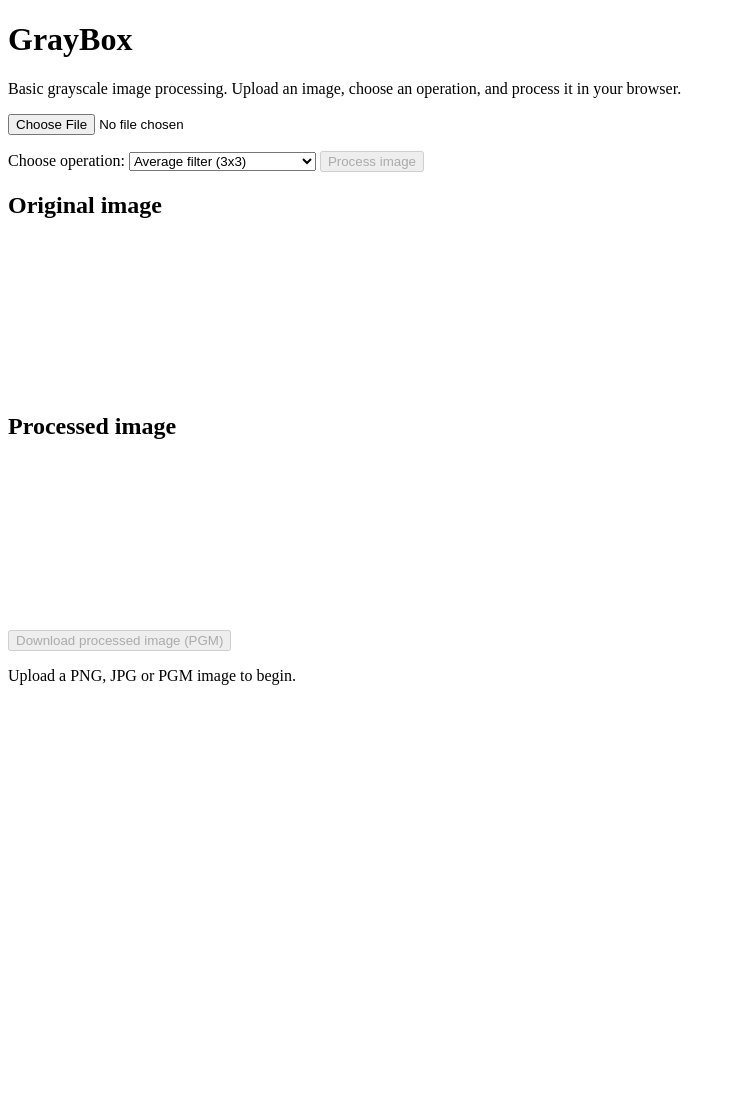
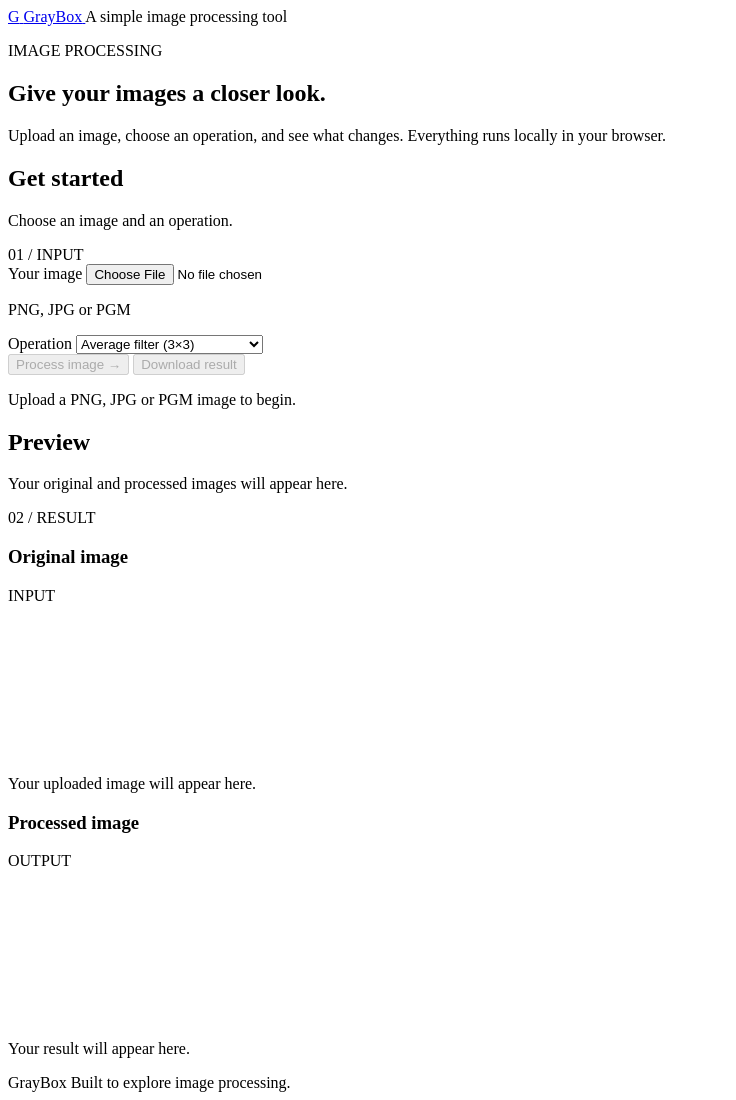
Before and after one commit to siminm05/gray-box, a plain HTML site: page index.html in a window 1280 px wide. Shown: the whole page, without its empty margins (0-736 px from the left). Before the commit the page ends 800 px from the top, so only its background shows below. Drawn offline with Linux system fonts and the light colour scheme.

Commit message:
Enhance index.html with new layout and metadata
Updated the HTML structure and added new elements for improved user interface and experience.

```diff
--- a/index.html
+++ b/index.html
@@ -1,43 +1,111 @@
 <!doctype html>
-<html>
+<html lang="en">
 <head>
   <meta charset="utf-8">
   <meta name="viewport" content="width=device-width, initial-scale=1">
-  <title>GrayBox</title>
+  <meta name="description" content="A simple browser-based grayscale image processing tool.">
+  <title>GrayBox — Image Processing</title>
+  <link rel="stylesheet" href="style.css">
 </head>
 <body>
-  <h1>GrayBox</h1>
-  <p>Basic grayscale image processing. Upload an image, choose an operation, and process it in your browser.</p>
+  <header class="site-header">
+    <div class="header-inner">
+      <a class="brand" href="./" aria-label="GrayBox home">
+        <span class="brand-mark">G</span>
+        <span>GrayBox</span>
+      </a>
+      <span class="header-note">A simple image processing tool</span>
+    </div>
+  </header>
 
-  <p>
+  <main class="page">
+    <section class="intro">
+      <p class="eyebrow">IMAGE PROCESSING</p>
+      <div class="intro-content">
+        <h1>Give your images a closer look.</h1>
+        <p class="intro-copy">Upload an image, choose an operation, and see what changes. Everything runs locally in your browser.</p>
+      </div>
+    </section>
+
+    <section class="workspace" aria-label="Image processing controls">
+      <div class="section-heading">
+        <div>
+          <h2>Get started</h2>
+          <p>Choose an image and an operation.</p>
+        </div>
+        <span class="step-label">01 / INPUT</span>
+      </div>
+
+      <div class="control-grid">
+        <div class="control-group upload-group">
+          <label class="field-label" for="imageFile">Your image</label>
           <input type="file" id="imageFile" accept="image/png,image/jpeg,.pgm">
-  </p>
+          <p class="hint">PNG, JPG or PGM</p>
+        </div>
 
-  <p>
-    <label for="operation">Choose operation:</label>
+        <div class="control-group">
+          <label class="field-label" for="operation">Operation</label>
           <select id="operation">
-      <option value="0">Average filter (3x3)</option>
-      <option value="1">Mean filter (4x4)</option>
-      <option value="2">Median filter (3x3)</option>
+            <option value="0">Average filter (3×3)</option>
+            <option value="1">Mean filter (4×4)</option>
+            <option value="2">Median filter (3×3)</option>
             <option value="3">Sobel edge detection</option>
             <option value="4">Prewitt edge detection</option>
             <option value="5">Local Binary Patterns (LBP)</option>
             <option value="6">Resize (nearest neighbour)</option>
           </select>
-    <label id="scaleLabel" hidden> Scale (%):
+          <label id="scaleLabel" class="scale-control" hidden>Scale (%)
             <input id="scale" type="number" min="50" max="300" value="150">
           </label>
-    <button id="process" disabled>Process image</button>
-  </p>
+        </div>
+      </div>
 
-  <h2>Original image</h2>
-  <canvas id="original"></canvas>
+      <div class="action-row">
+        <button id="process" class="button button-primary" disabled>Process image <span aria-hidden="true">→</span></button>
+        <button id="download" class="button button-secondary" disabled>Download result</button>
+      </div>
+      <p id="message" class="status" role="status" aria-live="polite">Upload a PNG, JPG or PGM image to begin.</p>
+    </section>
 
-  <h2>Processed image</h2>
-  <canvas id="processed"></canvas>
+    <section class="results" aria-label="Image results">
+      <div class="section-heading">
+        <div>
+          <h2>Preview</h2>
+          <p>Your original and processed images will appear here.</p>
+        </div>
+        <span class="step-label">02 / RESULT</span>
+      </div>
 
-  <p><button id="download" disabled>Download processed image (PGM)</button></p>
-  <p id="message">Upload a PNG, JPG or PGM image to begin.</p>
+      <div class="preview-grid">
+        <article class="preview-card">
+          <div class="preview-heading">
+            <h3>Original image</h3>
+            <span>INPUT</span>
+          </div>
+          <div class="canvas-wrap">
+            <canvas id="original" aria-label="Original grayscale image preview"></canvas>
+            <p class="empty-state">Your uploaded image will appear here.</p>
+          </div>
+        </article>
+
+        <article class="preview-card">
+          <div class="preview-heading">
+            <h3>Processed image</h3>
+            <span>OUTPUT</span>
+          </div>
+          <div class="canvas-wrap">
+            <canvas id="processed" aria-label="Processed image preview"></canvas>
+            <p class="empty-state">Your result will appear here.</p>
+          </div>
+        </article>
+      </div>
+    </section>
+
+    <footer class="page-footer">
+      <span>GrayBox</span>
+      <span>Built to explore image processing.</span>
+    </footer>
+  </main>
 
   <script src="app.js"></script>
 </body>
```
Lines whose indentation alone changed are shown as unchanged.
